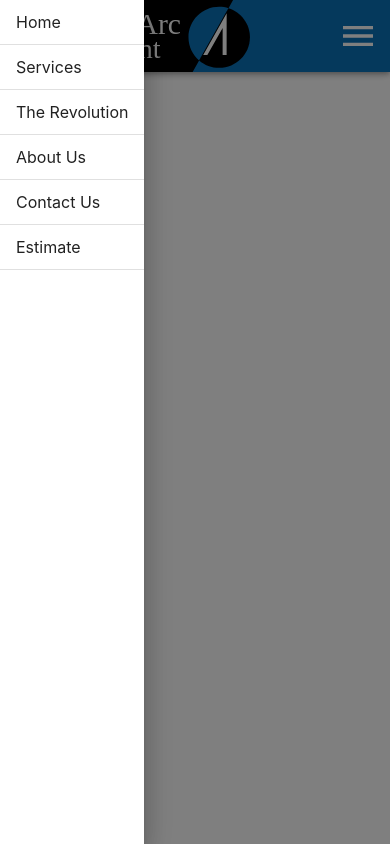
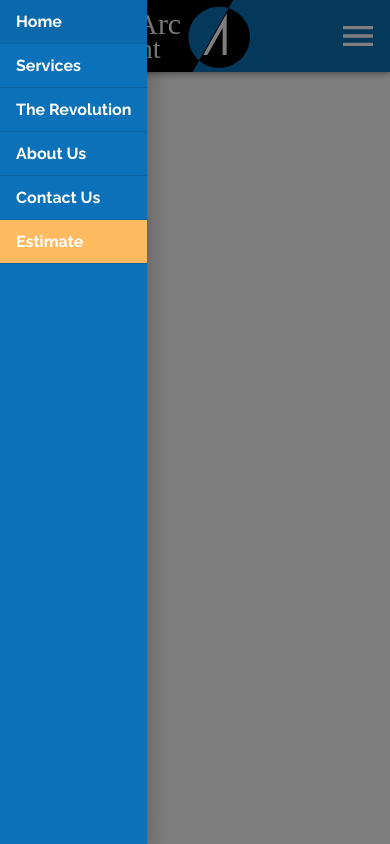
Before and after one commit to munirmahmud/react-material-ui, a React (Create React App) app: page / in a window 390 px wide. Both pictures are taken after a click on the button 358 px from the left and 36 px from the top of the page. Built offline with nearby package versions, Linux system fonts and the light colour scheme.

Commit message:
Drawer styling done

```diff
--- a/src/components/ui/Header/Header.styles.js
+++ b/src/components/ui/Header/Header.styles.js
@@ -57,6 +57,17 @@ const useStyles = makeStyles((theme) => ({
     width: "40px",
     height: "40px",
   },
+
+  drawer: {
+    backgroundColor: theme.palette.common.blue,
+  },
+  drawerItem: {
+    ...theme.typography.tab,
+    color: theme.palette.common.white,
+  },
+  drawerItemEstimate: {
+    backgroundColor: theme.palette.common.orange,
+  },
 }));
 
 export default useStyles;
--- a/src/components/ui/Header/index.jsx
+++ b/src/components/ui/Header/index.jsx
@@ -215,25 +215,42 @@ const Headar = (props) => {
         open={openDrawer}
         onClose={() => setOpenDrawer(false)}
         onOpen={() => setOpenDrawer(true)}
+        classes={{ paper: classes.drawer }}
       >
         <List disablePadding component="nav" aria-label="Sidebar Menu">
           <ListItem
-            onClick={() => setOpenDrawer(false)}
+            onClick={() => {
+              setOpenDrawer(false);
+              setValue(0);
+            }}
             divider
             button
             component={Link}
             to="/"
+            selected={value === 0}
           >
-            <ListItemText disableTypography primary="Home" />
+            <ListItemText
+              className={classes.drawerItem}
+              disableTypography
+              primary="Home"
+            />
           </ListItem>
           <ListItem
-            onClick={() => setOpenDrawer(false)}
+            onClick={() => {
+              setOpenDrawer(false);
+              setValue(1);
+            }}
             divider
             button
             component={Link}
             to="/services"
+            selected={value === 1}
           >
-            <ListItemText disableTypography primary="Services" />
+            <ListItemText
+              className={classes.drawerItem}
+              disableTypography
+              primary="Services"
+            />
           </ListItem>
           <ListItem
             onClick={() => setOpenDrawer(false)}
@@ -241,8 +258,13 @@ const Headar = (props) => {
             button
             component={Link}
             to="/revolution"
+            selected={value === 2}
           >
-            <ListItemText disableTypography primary="The Revolution" />
+            <ListItemText
+              className={classes.drawerItem}
+              disableTypography
+              primary="The Revolution"
+            />
           </ListItem>
           <ListItem
             onClick={() => setOpenDrawer(false)}
@@ -250,8 +272,13 @@ const Headar = (props) => {
             button
             component={Link}
             to="/about"
+            selected={value === 3}
           >
-            <ListItemText disableTypography primary="About Us" />
+            <ListItemText
+              className={classes.drawerItem}
+              disableTypography
+              primary="About Us"
+            />
           </ListItem>
           <ListItem
             onClick={() => setOpenDrawer(false)}
@@ -259,8 +286,13 @@ const Headar = (props) => {
             button
             component={Link}
             to="/contact"
+            selected={value === 4}
           >
-            <ListItemText disableTypography primary="Contact Us" />
+            <ListItemText
+              className={classes.drawerItem}
+              disableTypography
+              primary="Contact Us"
+            />
           </ListItem>
           <ListItem
             onClick={() => setOpenDrawer(false)}
@@ -268,8 +300,14 @@ const Headar = (props) => {
             button
             component={Link}
             to="/estimate"
+            className={classes.drawerItemEstimate}
+            selected={value === 5}
           >
-            <ListItemText disableTypography primary="Estimate" />
+            <ListItemText
+              className={classes.drawerItem}
+              disableTypography
+              primary="Estimate"
+            />
           </ListItem>
         </List>
       </SwipeableDrawer>
```
